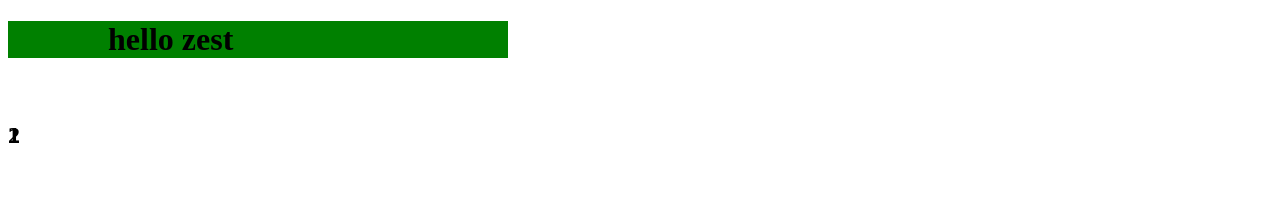
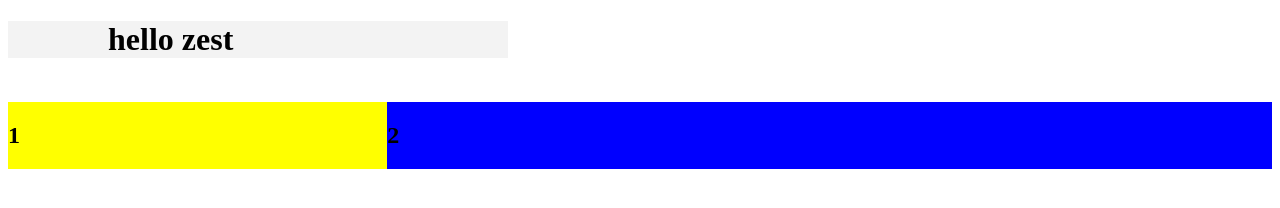
Before and after one commit to hellozest/hellozest.github.io, a plain HTML site: page index.html in a window 1280 px wide. Drawn offline with Linux system fonts and the light colour scheme.

Commit message:
Update index.html

```diff
--- a/index.html
+++ b/index.html
@@ -8,12 +8,12 @@
     </style>
   </head>
   <body>
-    <div style="background-color:green; width:400px;padding-left:100px;">
+    <div style="background-color:#f3f3f3; width:400px;padding-left:100px;">
       <h1>hello zest</h1></div>
     <div style="margin-top:44px">
-      <div class="brick",style="float:left;width:30%;background-color:yellow;">
+      <div style="float:left;width:30%;background-color:yellow;">
         <h2>1</h2></div>
-      <div class="brick",style="float:left;width:70%;background-color:blue">
+      <div style="float:left;width:70%;background-color:blue">
         <h2>2</h2></div>
     </div>
 
```
